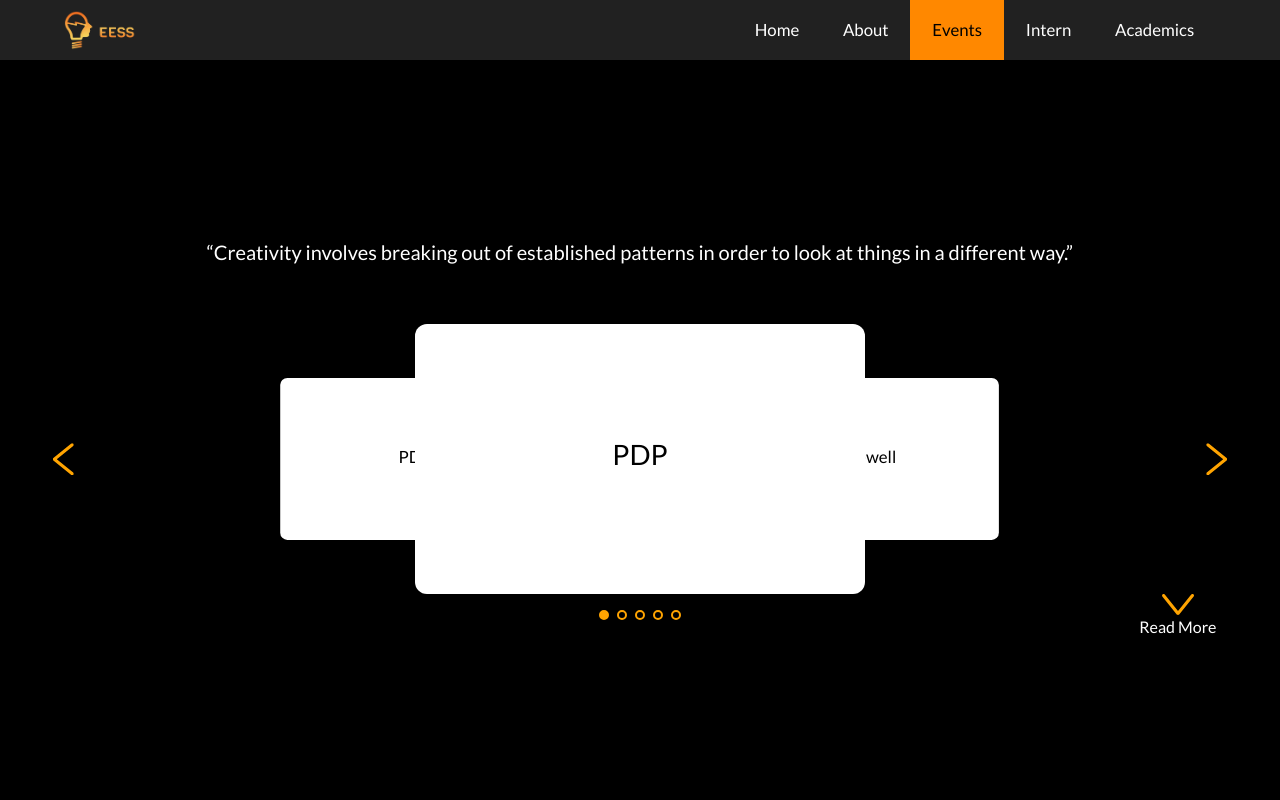
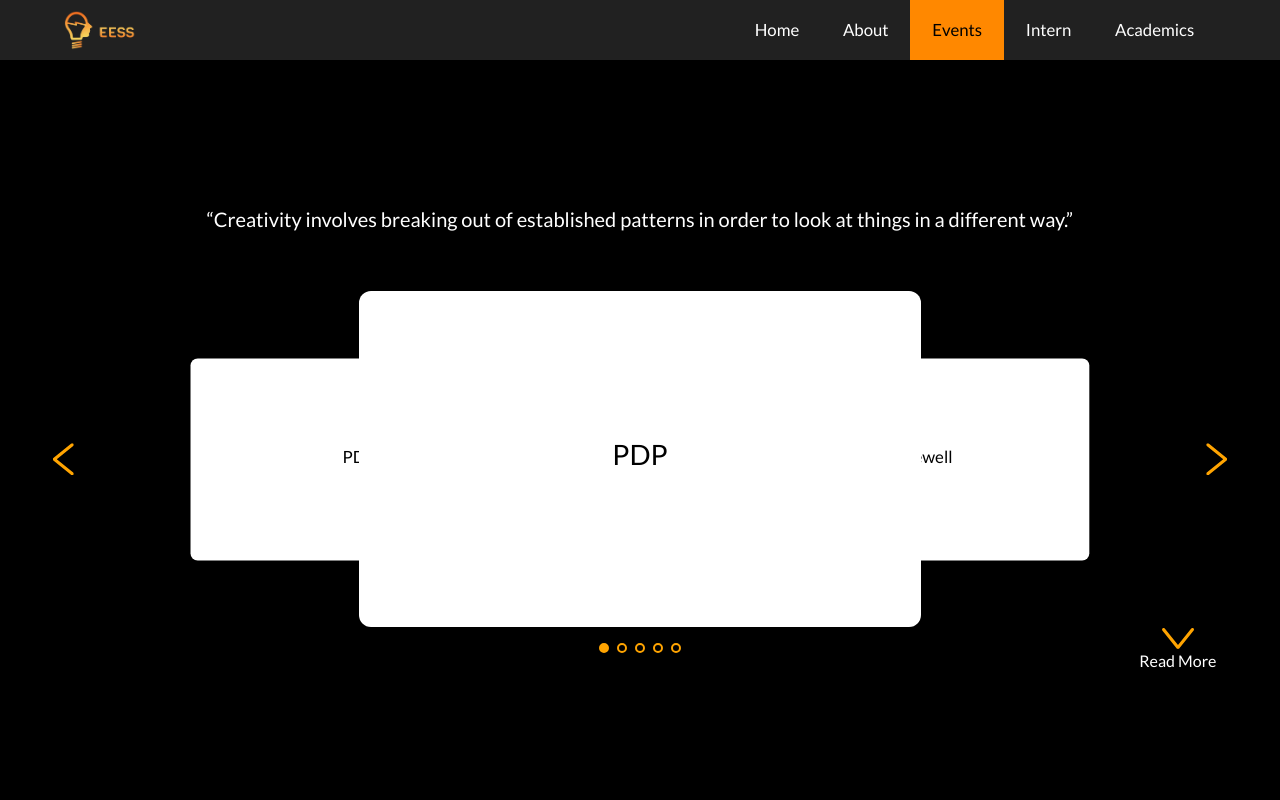
Before and after one commit to hsahnisr07/Hardik-Intern-Page, a React (Create React App) app: page /Events in a window 1280 px wide. Shown: the top 800 px of the page. Built offline with nearby package versions, Linux system fonts and the light colour scheme.

Commit message:
Animation Added

```diff
--- a/src/components/Events/EventCarousel/EventCarousel.css
+++ b/src/components/Events/EventCarousel/EventCarousel.css
@@ -27,7 +27,7 @@
 .CardCarousel_container {
   position: relative;
   width: 90%;
-  height: 50%;
+  height: 70%;
   display: flex;
   flex-direction: row;
   justify-content: center;
@@ -38,7 +38,7 @@
 .EventCarousel_card {
   position: absolute;
   background-color: rgb(255, 255, 255);
-  width: 40%;
+  width: 50%;
   aspect-ratio: 5/3;
   border-radius: 0.75em;
   transition: all 500ms linear;
--- a/src/components/Home/Home.jsx
+++ b/src/components/Home/Home.jsx
@@ -2,7 +2,6 @@ import React from "react";
 import "./Home.css";
 import "bootstrap/dist/css/bootstrap.min.css";
 import LandingSection  from "./LandingSection/LandingSection";
-import CarouselContainer from "./Carousel_Home/CarouselContainer";
 import Updates from "./Updates/Updates";
 import Home_Carousel from "./Carousel_Home/Home_Carousel";
 
--- a/src/components/Home/LandingSection/LandingSection.css
+++ b/src/components/Home/LandingSection/LandingSection.css
@@ -17,23 +17,28 @@
 }
 
 .LandingSection_content > h1,
-.LandingSection_content > h3 {
-  color: #ffffff;
+.LandingSection_content > h3,
+.LandingSection_content > p {
+  position: relative;
+  bottom: 0;
 }
 
 .LandingSection_content > h1 {
   font-size: 2.5em;
   color: #ff8800;
+  animation: 1s 1 headerAnimate;
 }
 
 .LandingSection_content > h3 {
   font-size: 1.5em;
   color: #ffffff;
+  animation: 1.25s 1 headerAnimate;
 }
 
 .LandingSection_content > p {
   font-size: 0.75em;
   color: #ffffff;
+  animation: 1.5s 1 headerAnimate;
 }
 
 .Strip1 {
@@ -51,7 +56,7 @@
   left: 0%;
   bottom: -5%;
   transform: rotate(-20deg);
-  animation: 1.5s 1 slide1;
+  animation: 1s 1 slide1;
 }
 
 .Strip2 {
@@ -68,7 +73,7 @@
   left: 0%;
   bottom: -25%;
   transform: rotate(-20deg);
-  animation: 1.5s 1 slide2;
+  animation: 1s 1 slide2;
 }
 
 .Strip3 {
@@ -85,7 +90,7 @@
   left: 0%;
   bottom: -15%;
   transform: rotate(-20deg);
-  animation: 1.5s 1 slide3;
+  animation: 1s 1 slide3;
 }
 
 .Strip4,
@@ -109,6 +114,17 @@
 .Strip5 {
   left: 0%;
   bottom: -120%;
+}
+
+@keyframes headerAnimate {
+  from {
+    bottom: -50px;
+    opacity: 0.2;
+  }
+  to {
+    bottom: 0;
+    opacity: 1;
+  }
 }
 
 @keyframes slide1 {
```
